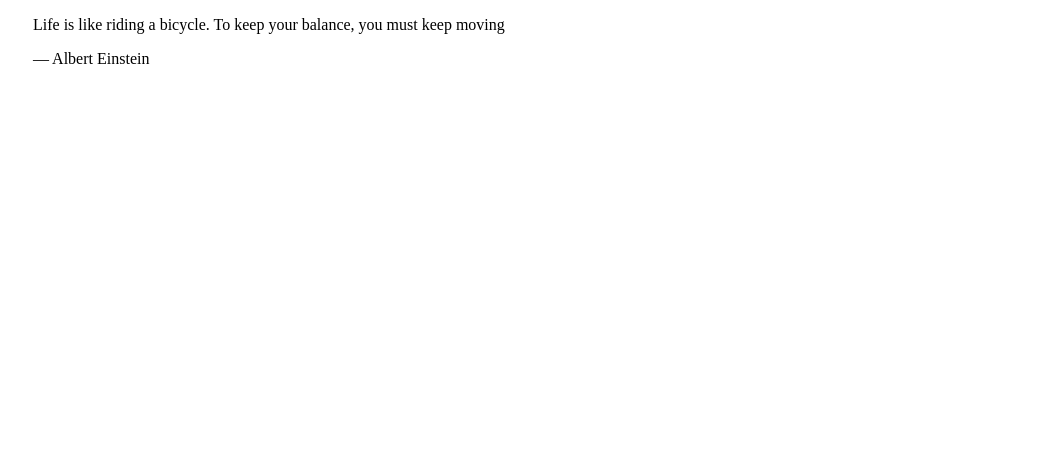
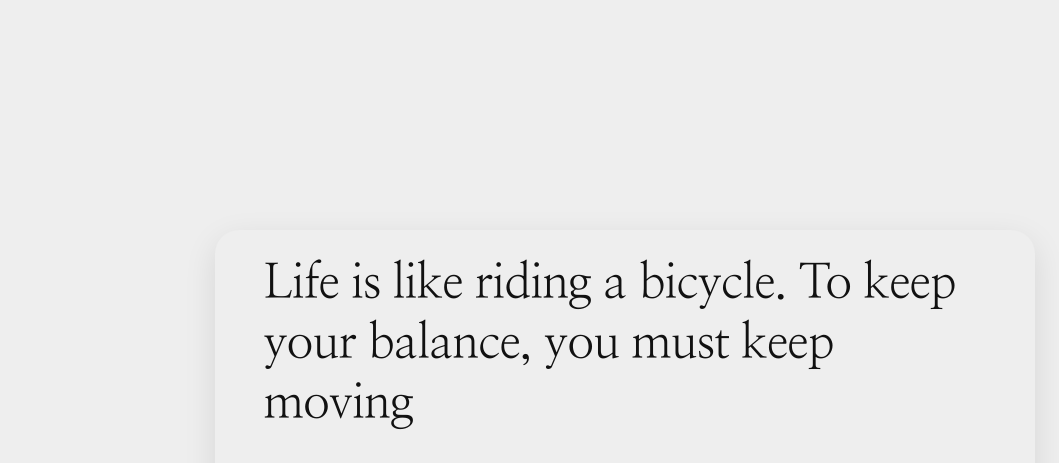
Before and after one commit to NaveedMaq/quote-website, a plain HTML site: page index.html in a window 1280 px wide. Shown: the top 463 px of the page, without its empty margins (15-1074 px from the left). Drawn offline with Linux system fonts and the light colour scheme.

Commit message:
Add styles

```diff
--- a/index.html
+++ b/index.html
@@ -4,10 +4,11 @@
     <meta charset="UTF-8" />
     <meta name="viewport" content="width=device-width, initial-scale=1.0" />
     <title>Einstein Quote</title>
+    <link rel="stylesheet" href="style.css" />
   </head>
   <body>
     <div class="container">
-      <blockquote>
+      <blockquote class="quote-box">
         <p class="quote">
           Life is like riding a bicycle. To keep your balance, you must keep
           moving
--- /dev/null
+++ b/style.css
@@ -0,0 +1,59 @@
+@import url('https://fonts.googleapis.com/css2?family=Nanum+Myeongjo:wght@400;700&display=swap');
+
+/* DAY MODE --default */
+:root {
+  --color: #111;
+  --color-bg: #eee;
+  --color-shadow: rgba(0, 0, 0, 0.1);
+}
+
+/* NIGHT MODE */
+/* :root {
+  --color: #eee;
+  --color-bg: #111;
+  --color-shadow: rgba(255, 255, 255, 0.1);
+} */
+
+* {
+  margin: 0;
+  padding: 0;
+  box-sizing: border-box;
+  font-family: 'Nanum Myeongjo', serif;
+  color: var(--color);
+  background-color: var(--color-bg);
+}
+
+.container {
+  height: 95dvh;
+  width: 80%;
+  margin: 0 auto;
+  display: flex;
+  justify-content: center;
+  align-items: center;
+}
+
+.quote-box {
+  width: 80%;
+  display: flex;
+  flex-direction: column;
+  gap: 2rem;
+  padding: 1.5rem 3rem;
+
+  box-shadow: 0px 10px 32px var(--color-shadow);
+
+  border-radius: 24px;
+}
+
+.quote,
+.author {
+  letter-spacing: -1px;
+}
+
+.quote {
+  font-size: 48px;
+}
+
+.author {
+  font-size: 32px;
+  text-align: right;
+}
```
